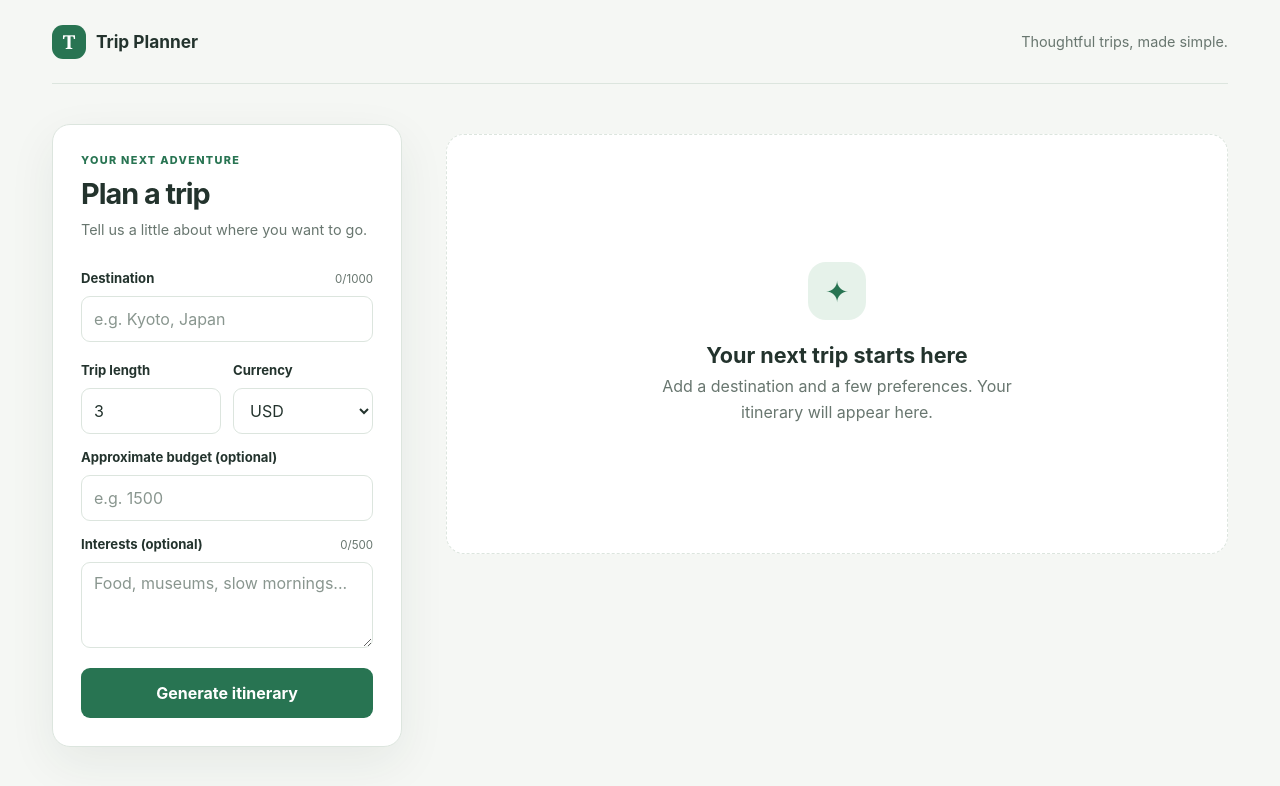
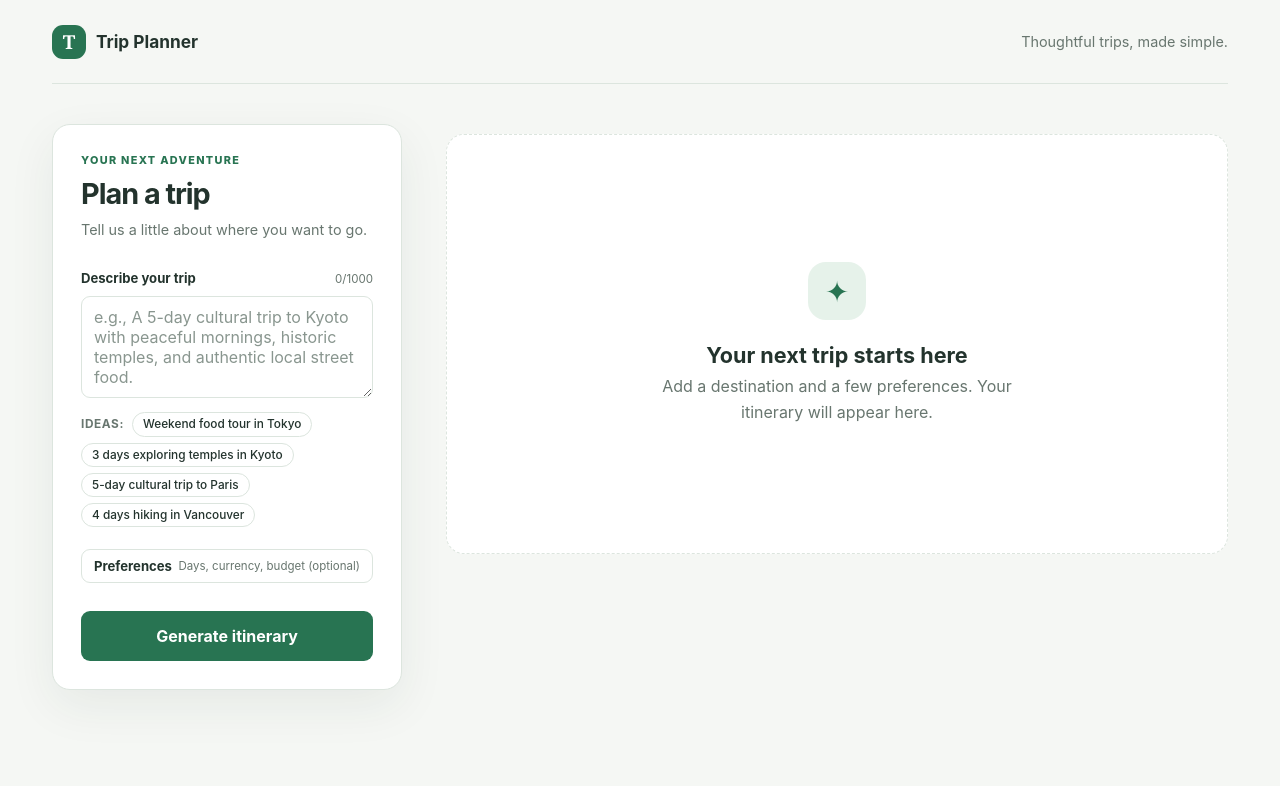
Before and after one commit to stdio-27/Trip-Planner, a React (Vite) app: page / in a window 1280 px wide. Shown: the top 786 px of the page. Built offline with nearby package versions, Linux system fonts and the light colour scheme.

Commit message:
feat(ui): add free-form trip description with chips and collapsible preferences

```diff
--- a/src/App.jsx
+++ b/src/App.jsx
@@ -10,6 +10,7 @@ import { useGenerate } from "./hooks/useGenerate.js";
 import { useItinerary } from "./hooks/useItinerary.js";
 
 const initialForm = {
+  description: "",
   destination: "",
   days: 3,
   budget: "",
--- a/src/components/TripForm.jsx
+++ b/src/components/TripForm.jsx
@@ -1,10 +1,19 @@
 import { useState } from "react";
+
+const EXAMPLE_CHIPS = [
+  "Weekend food tour in Tokyo",
+  "3 days exploring temples in Kyoto",
+  "5-day cultural trip to Paris",
+  "4 days hiking in Vancouver",
+];
 
 export function TripForm({ values, onChange, onSubmit, loading }) {
   const [error, setError] = useState("");
 
+  const currentText = values.description ?? values.destination ?? "";
+
   function update(field, value) {
-    if (field === "destination" && error) {
+    if (error && (field === "description" || field === "destination")) {
       setError("");
     }
     onChange((current) => ({ ...current, [field]: value }));
@@ -12,35 +21,44 @@ export function TripForm({ values, onChange, onSubmit, loading }) {
 
   function handleFormSubmit(event) {
     event.preventDefault();
-    const cleanDestination = (values.destination || "").trim();
-    if (!cleanDestination) {
-      setError("Please enter a destination.");
+    const primaryText = currentText.trim();
+    if (!primaryText) {
+      setError("Please describe the trip you'd like to plan.");
       return;
     }
     setError("");
     const sanitized = {
       ...values,
-      destination: cleanDestination,
+      description: primaryText,
+      destination: primaryText,
       interests: (values.interests || "").trim(),
     };
     onChange(sanitized);
     onSubmit(sanitized);
   }
 
+  function handleChipClick(chipText) {
+    update("description", chipText);
+    update("destination", chipText);
+  }
+
   return (
     <form className="trip-form" onSubmit={handleFormSubmit} noValidate>
       <div className="field-label-row">
-        <label htmlFor="destination">Destination</label>
-        <span className="char-counter">{(values.destination || "").length}/1000</span>
+        <label htmlFor="trip-description">Describe your trip</label>
+        <span className="char-counter">{currentText.length}/1000</span>
       </div>
-      <input
-        id="destination"
-        name="destination"
-        value={values.destination}
-        onChange={(event) => update("destination", event.target.value)}
-        placeholder="e.g. Kyoto, Japan"
-        autoComplete="address-level2"
+      <textarea
+        id="trip-description"
+        name="description"
+        rows="4"
         maxLength={1000}
+        value={currentText}
+        onChange={(event) => {
+          update("description", event.target.value);
+          update("destination", event.target.value);
+        }}
+        placeholder="e.g., A 5-day cultural trip to Kyoto with peaceful mornings, historic temples, and authentic local street food."
         required
       />
       {error && (
@@ -49,6 +67,26 @@ export function TripForm({ values, onChange, onSubmit, loading }) {
         </p>
       )}
 
+      <div className="prompt-chips" aria-label="Suggested trip ideas">
+        <span className="chips-label">Ideas:</span>
+        {EXAMPLE_CHIPS.map((chip) => (
+          <button
+            key={chip}
+            type="button"
+            className="chip-button"
+            onClick={() => handleChipClick(chip)}
+          >
+            {chip}
+          </button>
+        ))}
+      </div>
+
+      <details className="preferences-details">
+        <summary className="preferences-summary">
+          <span>Preferences</span>
+          <span className="preferences-hint">Days, currency, budget (optional)</span>
+        </summary>
+        <div className="preferences-content">
           <div className="form-row">
             <div>
               <label htmlFor="trip-days">Trip length</label>
@@ -58,9 +96,11 @@ export function TripForm({ values, onChange, onSubmit, loading }) {
                 type="number"
                 min="1"
                 max="30"
-            value={values.days}
-            onChange={(event) => update("days", Number(event.target.value))}
-            required
+                value={values.days ?? 3}
+                onChange={(event) =>
+                  update("days", event.target.value ? Number(event.target.value) : "")
+                }
+                placeholder="e.g. 3"
               />
             </div>
             <div>
@@ -68,7 +108,7 @@ export function TripForm({ values, onChange, onSubmit, loading }) {
               <select
                 id="currency"
                 name="currency"
-            value={values.currency}
+                value={values.currency || "USD"}
                 onChange={(event) => update("currency", event.target.value)}
               >
                 <option value="USD">USD</option>
@@ -90,24 +130,12 @@ export function TripForm({ values, onChange, onSubmit, loading }) {
             min="0"
             max="1000000000"
             step="1"
-        value={values.budget}
+            value={values.budget || ""}
             onChange={(event) => update("budget", event.target.value)}
             placeholder="e.g. 1500"
           />
-
-      <div className="field-label-row">
-        <label htmlFor="interests">Interests (optional)</label>
-        <span className="char-counter">{(values.interests || "").length}/500</span>
         </div>
-      <textarea
-        id="interests"
-        name="interests"
-        rows="3"
-        maxLength={500}
-        value={values.interests}
-        onChange={(event) => update("interests", event.target.value)}
-        placeholder="Food, museums, slow mornings..."
-      />
+      </details>
 
       <button className="button button-primary submit-button" type="submit" disabled={loading}>
         {loading ? (
--- a/src/styles.css
+++ b/src/styles.css
@@ -168,6 +168,77 @@ textarea:focus-visible {
   color: var(--danger);
   font-size: 0.78rem;
   font-weight: 600;
+}
+
+.prompt-chips {
+  display: flex;
+  flex-wrap: wrap;
+  align-items: center;
+  gap: 6px;
+  margin: 4px 0 8px;
+}
+
+.chips-label {
+  font-size: 0.74rem;
+  font-weight: 650;
+  color: var(--muted);
+  text-transform: uppercase;
+  letter-spacing: 0.05em;
+  margin-right: 2px;
+}
+
+.chip-button {
+  background: var(--surface);
+  border: 1px solid var(--border);
+  border-radius: 14px;
+  padding: 4px 10px;
+  font-size: 0.74rem;
+  font-weight: 500;
+  color: var(--text);
+  cursor: pointer;
+  transition: all 120ms ease;
+  line-height: 1.2;
+}
+
+.chip-button:hover {
+  background: var(--surface);
+  border-color: var(--accent);
+  color: var(--accent);
+}
+
+.preferences-details {
+  border: 1px solid var(--border);
+  border-radius: 9px;
+  padding: 8px 12px;
+  background: var(--surface);
+  margin: 4px 0 8px;
+}
+
+.preferences-details[open] {
+  padding-bottom: 12px;
+}
+
+.preferences-summary {
+  display: flex;
+  justify-content: space-between;
+  align-items: center;
+  font-size: 0.82rem;
+  font-weight: 650;
+  color: var(--text);
+  cursor: pointer;
+  user-select: none;
+}
+
+.preferences-hint {
+  font-size: 0.72rem;
+  font-weight: 400;
+  color: var(--muted);
+}
+
+.preferences-content {
+  display: grid;
+  gap: 10px;
+  margin-top: 10px;
 }
 
 .trip-form input,
```
Also changed, not shown: 1 other file (tests, documents, lock files or other folders). Lines whose indentation alone changed are shown as unchanged.
